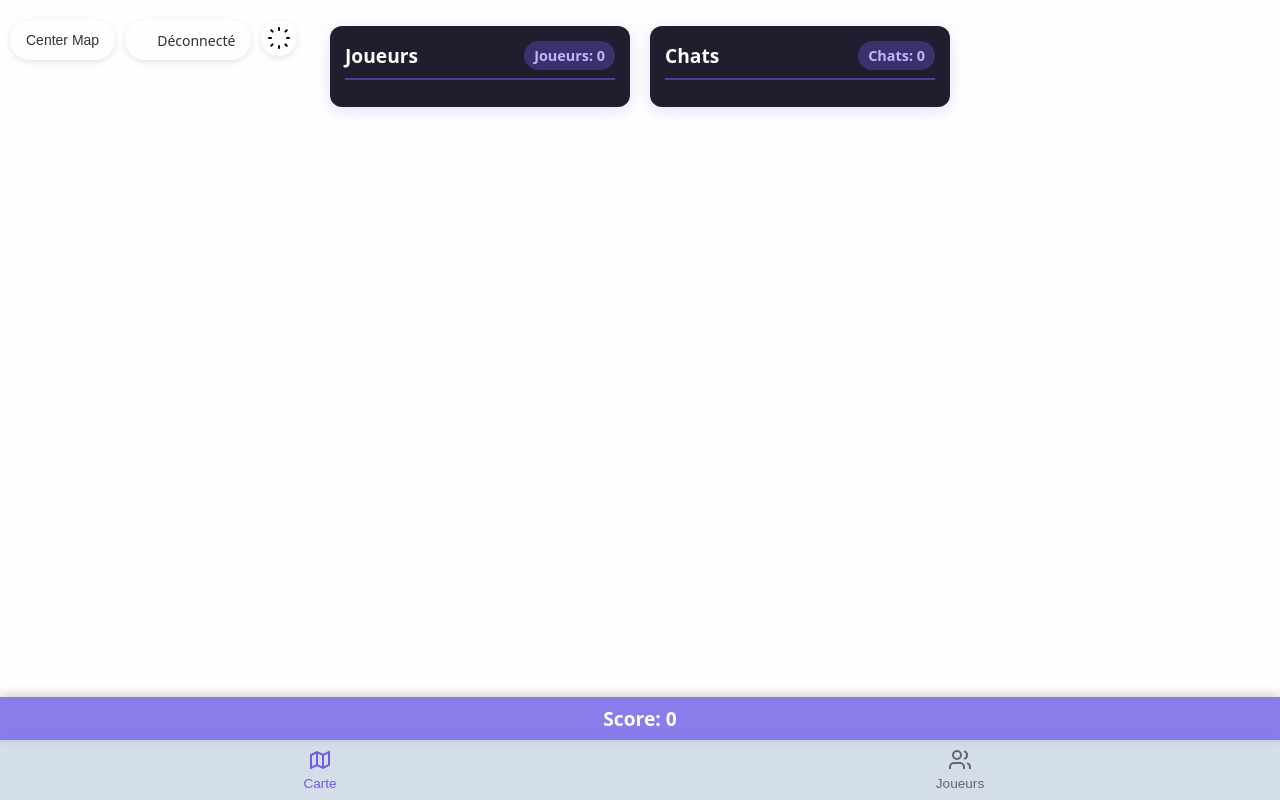
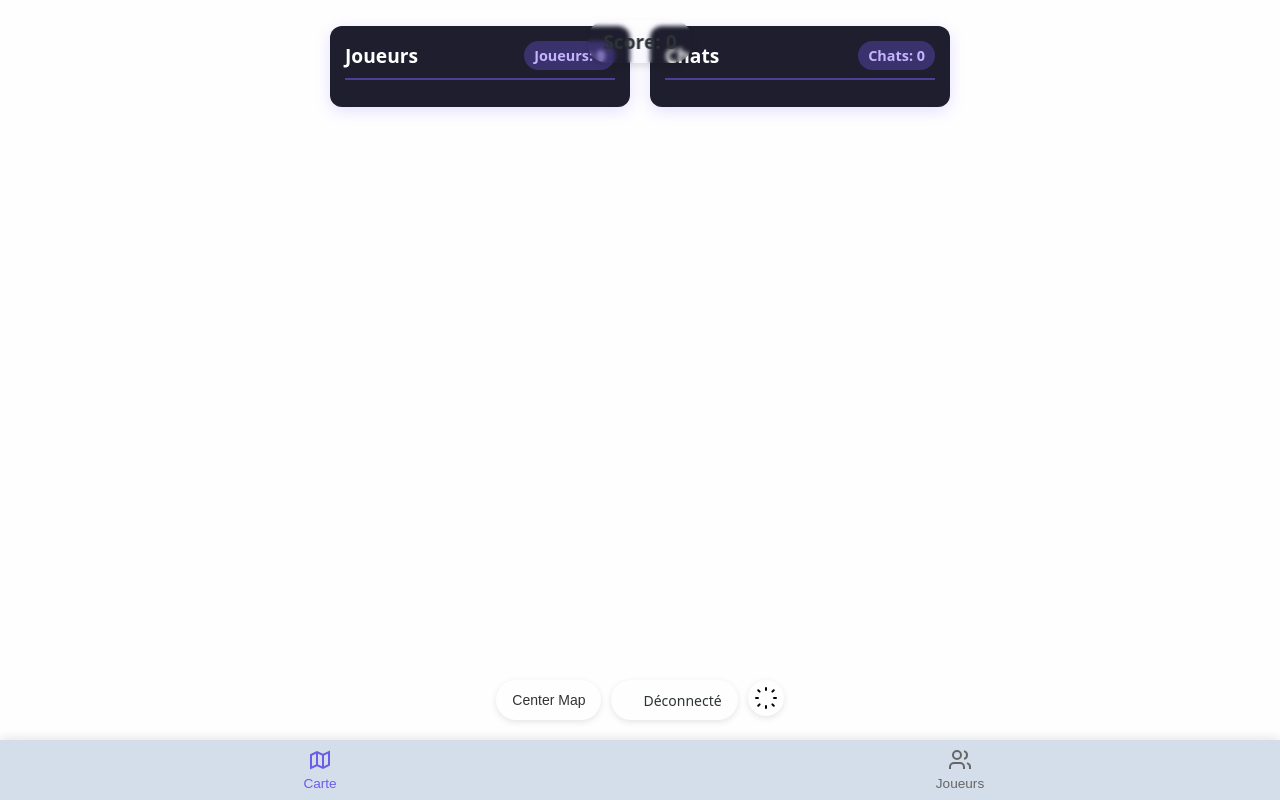
Before and after one commit to new1234y/chat, a plain HTML site: page index.html in a window 1280 px wide. Drawn offline with nearby package versions, Linux system fonts and the light colour scheme.

Commit message:
Add files via upload

```diff
--- a/index.html
+++ b/index.html
@@ -119,23 +119,16 @@
     </div>
   </div>
 
+  <!-- Score module - remis en haut -->
+  <div class="score-container" id="score-module">
+    <div id="player-score">Score: 0</div>
+  </div>
+
   <!-- Container for both pages -->
   <main id="main-container">
     <!-- Map Page -->
     <div id="map-page" class="page active">
       <div id="game-map"></div>
-      <div id="map-controls">
-        <button id="center-map" class="map-control-btn">Center Map</button>
-        <div class="status-container">
-          <div id="status-indicator"></div>
-          <span id="status-text">Déconnecté</span>
-        </div>
-        <button id="theme-toggle-button" class="theme-toggle-btn">
-          <svg id="theme-icon" width="24" height="24" viewBox="0 0 24 24" fill="none" xmlns="http://www.w3.org/2000/svg">
-            <path id="sun-icon" d="M12 4V2M12 22V20M4 12H2M22 12H20M5.636 18.364L4.222 19.778M19.778 4.222L18.364 5.636M5.636 5.636L4.222 4.222M19.778 19.778L18.364 18.364Z" stroke="currentColor" stroke-width="2" stroke-linecap="round" stroke-linejoin="round"/>
-          </svg>
-        </button>
-      </div>
     </div>
 
     <!-- Players Page -->
@@ -166,9 +159,18 @@
     </div>
   </main>
 
-  <!-- Score module - déplacé au-dessus de la navbar -->
-  <div class="score-container" id="score-module">
-    <div id="player-score">Score: 0</div>
+  <!-- Map controls - déplacés en bas au-dessus de la navbar -->
+  <div id="map-controls">
+    <button id="center-map" class="map-control-btn">Center Map</button>
+    <div class="status-container">
+      <div id="status-indicator"></div>
+      <span id="status-text">Déconnecté</span>
+    </div>
+    <button id="theme-toggle-button" class="theme-toggle-btn">
+      <svg id="theme-icon" width="24" height="24" viewBox="0 0 24 24" fill="none" xmlns="http://www.w3.org/2000/svg">
+        <path id="sun-icon" d="M12 4V2M12 22V20M4 12H2M22 12H20M5.636 18.364L4.222 19.778M19.778 4.222L18.364 5.636M5.636 5.636L4.222 4.222M19.778 19.778L18.364 18.364Z" stroke="currentColor" stroke-width="2" stroke-linecap="round" stroke-linejoin="round"/>
+      </svg>
+    </button>
   </div>
 
   <!-- Bottom navigation bar -->
--- a/script.js
+++ b/script.js
@@ -102,9 +102,6 @@ function initGame() {
 
   // Fetch existing players and cats
   fetchExistingEntities()
-
-  gameState.zoomControl.remove();
-
 
   // Show login modal at start
   elements.loginModal.style.display = "flex"
@@ -1179,11 +1176,18 @@ document.addEventListener("DOMContentLoaded", async () => {
   meta.content = "width=device-width, initial-scale=1.0, maximum-scale=1.0, user-scalable=no, viewport-fit=cover"
   document.getElementsByTagName("head")[0].appendChild(meta)
 
+  // S'assurer que la modal de login est visible au démarrage
+  const loginModal = document.getElementById("login-modal")
+  if (loginModal) {
+    loginModal.style.display = "flex"
+  }
+
   // The rest of your initialization code...
-  const isConnected = checkSupabaseConnection().then((connected) => {
-    if (connected) {
+  const isConnected = await checkSupabaseConnection()
+
+  if (isConnected) {
     // Load settings from DB and update config object
-      loadGameSettings().then((settings) => {
+    const settings = await loadGameSettings()
     if (settings) {
       config.defaultCenter = [settings.map_center_lat, settings.map_center_lng]
       config.defaultZoom = settings.map_zoom_level
@@ -1195,11 +1199,9 @@ document.addEventListener("DOMContentLoaded", async () => {
       console.warn("Using default settings.")
     }
     initGame()
-      })
   } else {
     alert("Error connecting to database. Please refresh the page and try again.")
   }
-  })
 })
 
 // Modify the refreshMapAndLists function to be more reliable
--- a/styles.css
+++ b/styles.css
@@ -239,16 +239,41 @@ body.dark {
   z-index: 1;
 }
 
-/* Modification du positionnement des contrôles de carte */
-#map-controls {
+/* Score Module - remis en haut avec son ancien style */
+#score-module {
   position: absolute;
   top: 20px;
-  left: 10px;
+  left: 50%;
+  transform: translateX(-50%);
+  background: transparent;
+  backdrop-filter: blur(2px);
+  padding: 8px 16px;
+  border-radius: 20px;
+  box-shadow: var(--box-shadow);
+  z-index: 1000;
+  font-weight: bold;
+  font-size: 1.2rem;
+  width: auto;
+  max-width: 90%;
+  text-align: center;
+}
+
+.dark #score-module {
+  background-color: rgba(57, 62, 70, 0.7);
+  color: white;
+}
+
+/* Modification du positionnement des contrôles de carte - déplacés en bas */
+#map-controls {
+  position: fixed;
+  bottom: 70px; /* Juste au-dessus de la navbar */
+  left: 0;
+  right: 0;
   z-index: 1000;
   display: flex;
-  flex-wrap: wrap;
+  justify-content: center;
   gap: 10px;
-  max-width: 90vw;
+  padding: 0 10px 10px 10px;
 }
 
 .map-control-btn {
@@ -276,28 +301,6 @@ body.dark {
 
 .dark .map-control-btn:hover {
   background-color: rgba(57, 62, 70, 0.8);
-}
-
-/* Modification pour le score dans la navbar */
-#score-module {
-  position: fixed;
-  bottom: 60px;
-  left: 0;
-  right: 0;
-  background: rgba(108, 92, 231, 0.8);
-  backdrop-filter: blur(4px);
-  padding: 8px 16px;
-  z-index: 1002;
-  font-weight: bold;
-  font-size: 1.2rem;
-  width: 100%;
-  text-align: center;
-  color: white;
-  box-shadow: 0 -2px 10px rgba(0, 0, 0, 0.2);
-}
-
-.dark #score-module {
-  background: rgba(108, 92, 231, 0.8);
 }
 
 /* Players Page */
@@ -442,7 +445,7 @@ body.dark {
   display: flex;
   flex-direction: column;
   gap: 16px;
-  margin: 20px 0 80px 0; /* Augmente la marge inférieure pour éviter la superposition avec la navbar */
+  margin: 20px 0 100px 0; /* Augmente la marge inférieure pour éviter la superposition avec la navbar et les contrôles */
   width: 100%;
 }
 
@@ -818,7 +821,7 @@ body.dark {
     height: calc(100vh - 60px - env(safe-area-inset-bottom));
   }
 
-  #score-module {
-    bottom: calc(60px + env(safe-area-inset-bottom));
+  #map-controls {
+    bottom: calc(70px + env(safe-area-inset-bottom));
   }
 }
```
Lines whose indentation alone changed are shown as unchanged.
